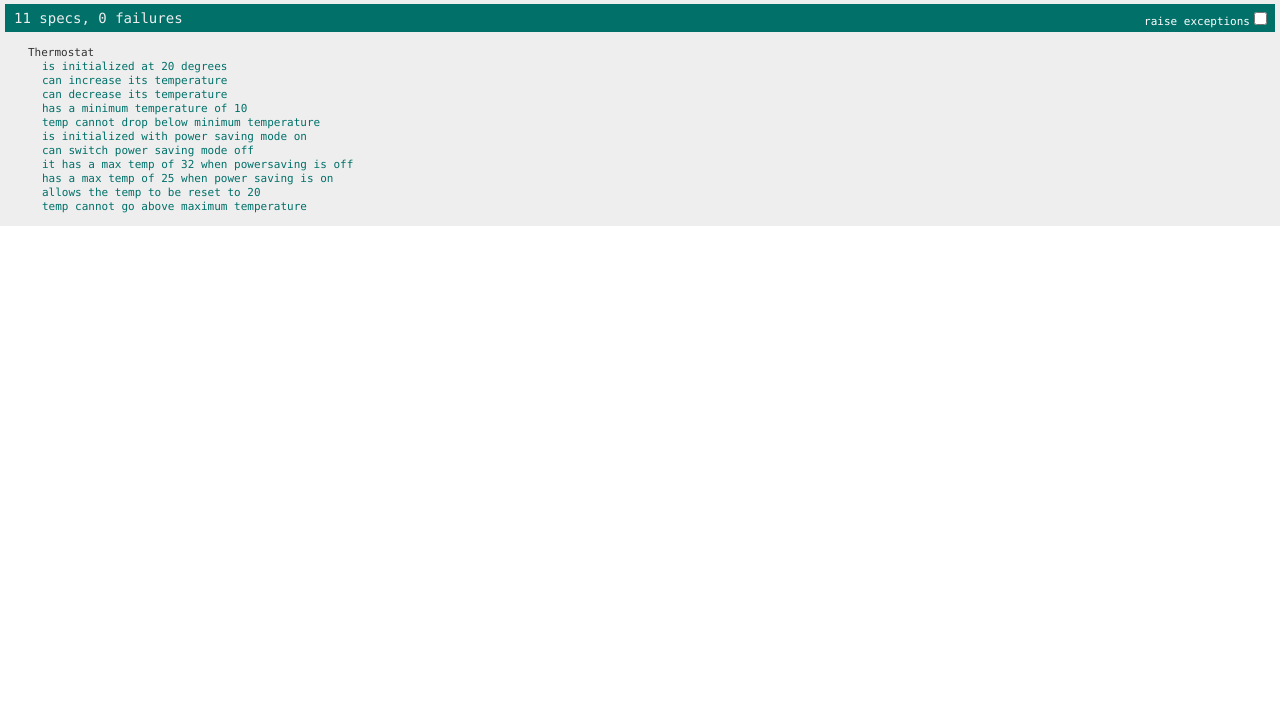
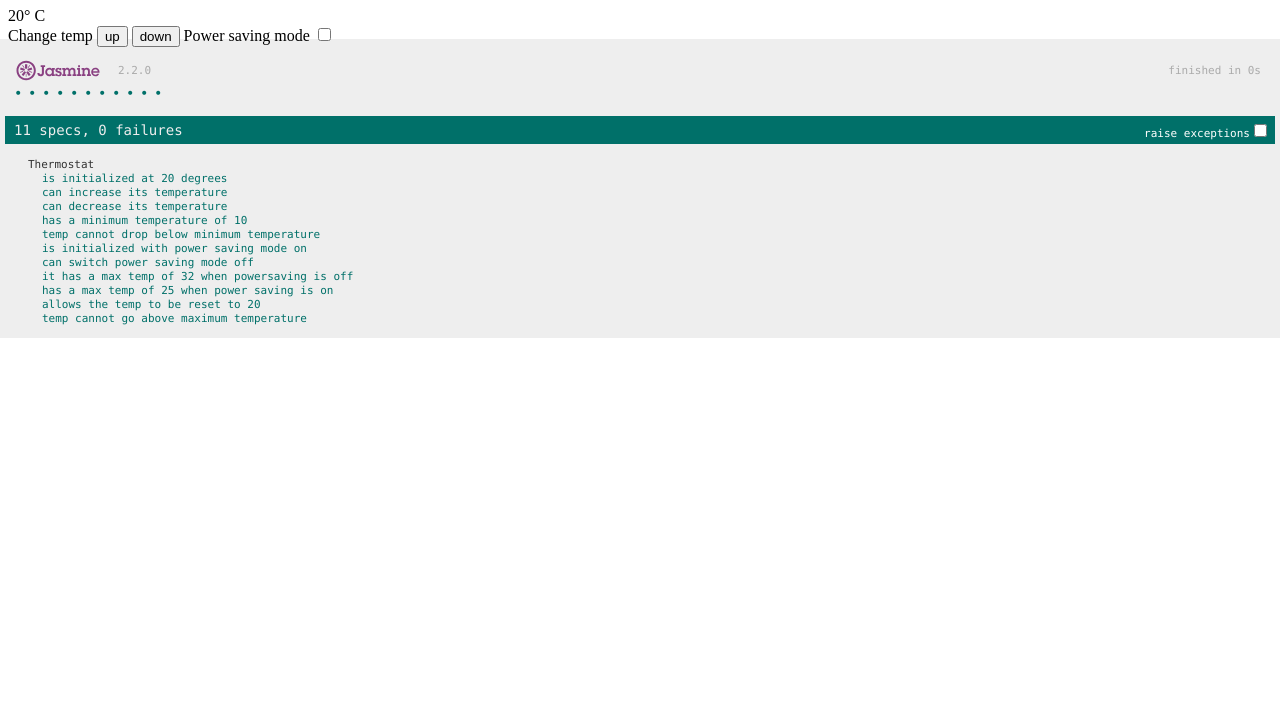
Before and after one commit to phil-l-brockwell/thermostat, a plain HTML site: page SpecRunner.html in a window 1280 px wide. Shown: the part 73-800 px from the top of the page. Drawn offline with Linux system fonts and the light colour scheme.

Commit message:
added html

```diff
--- a/SpecRunner.html
+++ b/SpecRunner.html
@@ -20,7 +20,20 @@
 </head>
 
 <body>
+  <h1>Thermostat</h1>
 
+  <section id="temp-display"></section>
+
+  <form action="/" method="post">
+    <label>Change temp</label>
+    <input type="submit" value="up">
+    <input type="submit" value="down">
+    <label>Power saving mode</label>
+    <input type="checkbox" value="on">
+  </form>
+
+
+  <script type='text/javascript' src="src/thermostatController.js"></script>
 
 </body>
 </html>
--- a/src/Thermostat.js
+++ b/src/Thermostat.js
@@ -7,7 +7,11 @@ Thermostat = function() {
 };
 
 Thermostat.prototype.increaseTemp = function () {
-  this.temp +=1;
+  if (this.temp === this.getMax()){
+    this.temp = this.getMax();
+  }else{
+    this.temp +=1;
+  }
 };
 
 Thermostat.prototype.decreaseTemp = function () {
@@ -27,11 +31,8 @@ Thermostat.prototype.setMode = function () {
 };
 
 Thermostat.prototype.getMax = function() {
-  if (this.isPowerSavingOn === false) {
-    return this.maxHigh;
-  }else{
-    return this.maxLow;
-  };
+  if (this.isPowerSavingOn === false) return this.maxHigh;
+  return this.maxLow;
 };
 
 Thermostat.prototype.resetTemp = function() {
--- /dev/null
+++ b/src/thermostatController.js
@@ -0,0 +1,4 @@
+var thermostat = new Thermostat
+
+var tempDisplay = document.getElementById("temp-display");
+tempDisplay.innerHTML = thermostat.temp + "&deg C"
```
Also changed, not shown: spec/ThermostatSpec.js (+2 -2 lines).
